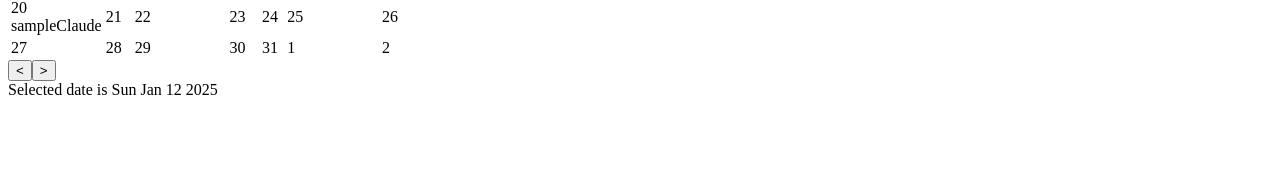
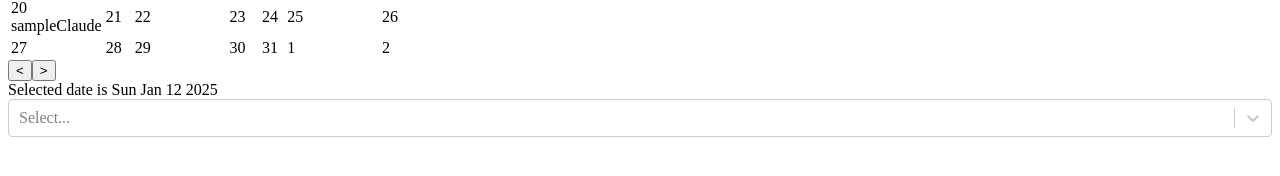
Before and after one commit to theUGG0/graafikuhaldur, a React (Vite) app in the folder frontend/: page /schedule in a window 1280 px wide. Both pictures are taken after a click on the element "12". Shown: the part 176-352 px from the top of the page. Built offline with nearby package versions, Linux system fonts and the light colour scheme.

Commit message:
fixed route

```diff
--- a/frontend/package.json
+++ b/frontend/package.json
@@ -14,7 +14,8 @@
     "date-fns": "^4.1.0",
     "react": "^18.3.1",
     "react-dom": "^18.3.1",
-    "react-router": "^7.1.1"
+    "react-router": "^7.1.1",
+    "react-select": "^5.9.0"
   },
   "devDependencies": {
     "@eslint/js": "^9.17.0",
--- a/frontend/src/components/Calendar.jsx
+++ b/frontend/src/components/Calendar.jsx
@@ -32,6 +32,8 @@ const Calendar = ({people}) => {
 
     const [calendarSelection, setcalendarSelection] = useState(undefined)
 
+    console.log(calendarState)
+
     const monthMap = useMemo(() => generateMonthMap(calendarState), [calendarState])
 
 
@@ -39,15 +41,13 @@ const Calendar = ({people}) => {
         const prevMonth = calendarState.month
 
         const newMonth = (prevMonth + change + 12) % 12
-        const newYear = calendarState.year + (newMonth < prevMonth ? (change > 0 ? 1 : -1) : 0)
+        const newYear = calendarState.year + (newMonth < prevMonth && change > 0 ? 1 : (newMonth > prevMonth && change < 0 ? -1 : 0))
         setCalendarState({ month:newMonth, year:newYear})
     }
 
     const handleDayClick = (day) => {
         setcalendarSelection(day)
     }
-
-    console.log(monthMap);
 
     return (
         <>
@@ -70,7 +70,7 @@ const Calendar = ({people}) => {
            <button onClick={() => handleMonthChange(-1)}>{"<"}</button>
            <button onClick={() => handleMonthChange(1)}>{">"}</button>
         </div>
-        <DayPopup selectedDate={calendarSelection}/>
+        <DayPopup selectedDate={calendarSelection} people={people} peoplePerDay={2}/>
         </>
     )
 
--- a/frontend/src/components/CalendarDay.jsx
+++ b/frontend/src/components/CalendarDay.jsx
@@ -1,9 +1,6 @@
 import { getDate, isValid } from "date-fns"
 
 const CalendarDay = ({day, selectDay, assignedPeople}) => {
-
-    console.log(assignedPeople);
-
 
     if(!day || !isValid(day)){
         return (
--- a/frontend/src/components/DayPopup.jsx
+++ b/frontend/src/components/DayPopup.jsx
@@ -1,11 +1,24 @@
+import { useState } from 'react'
+import Select from 'react-select'
 
-const DayPopup = ({selectedDate}) => {
-        if(!selectedDate){
+const DayPopup = ({selectedDate, people, peoplePerDay=2}) => {
+
+    const [assignedPeople, setAssignedPeople] = useState([])
+
+    if(!selectedDate){
         return null
     }
 
+
+    const handleSelect = (personToAdd) => {
+        setAssignedPeople(personToAdd)
+    }
+
     return (
+        <div>
         <div>Selected date is {selectedDate.toDateString()}</div>
+        <Select options={people.map(p => ({value: p.name, label: p.name}))} isMulti value={assignedPeople} onChange={(np) => handleSelect(np)} isOptionDisabled={() => assignedPeople.length >= peoplePerDay}/>
+        </div>
     )
 }
 
```
Also changed, not shown: 2 other files (tests, documents, lock files or other folders).
